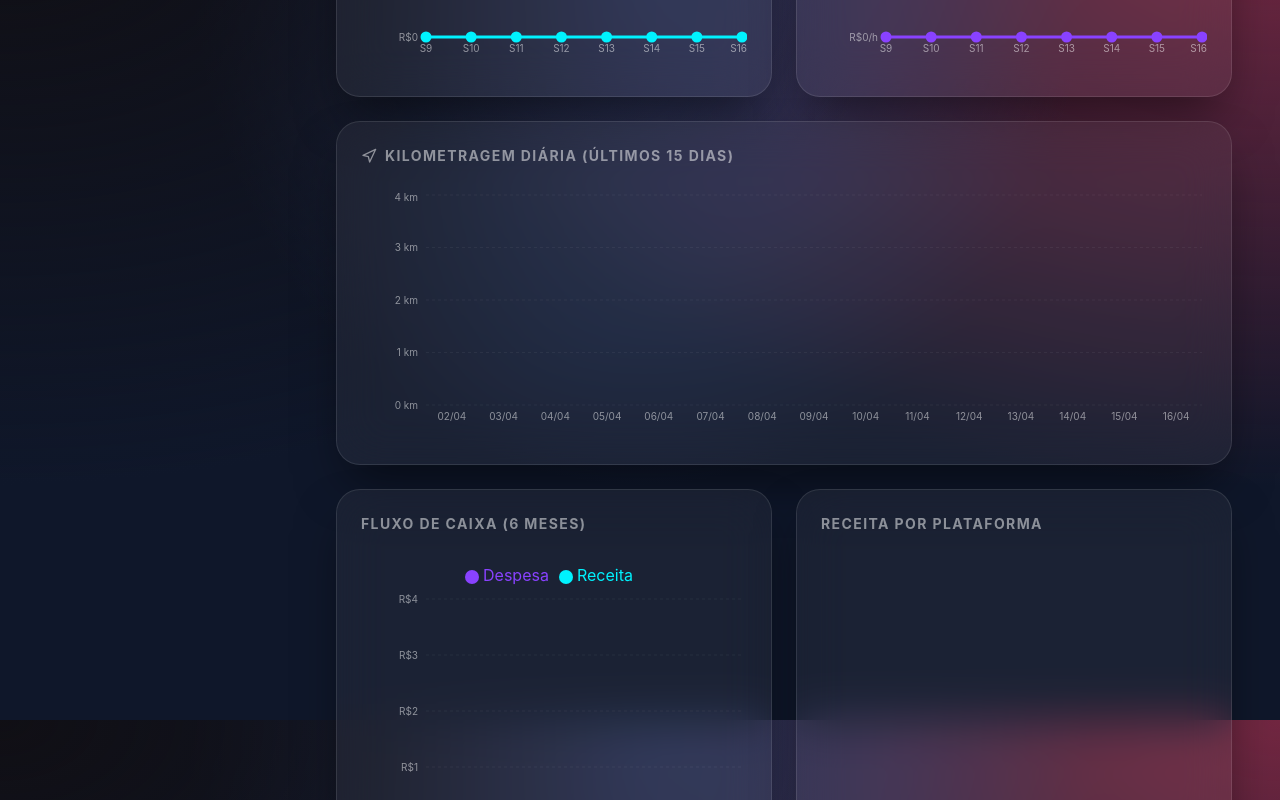
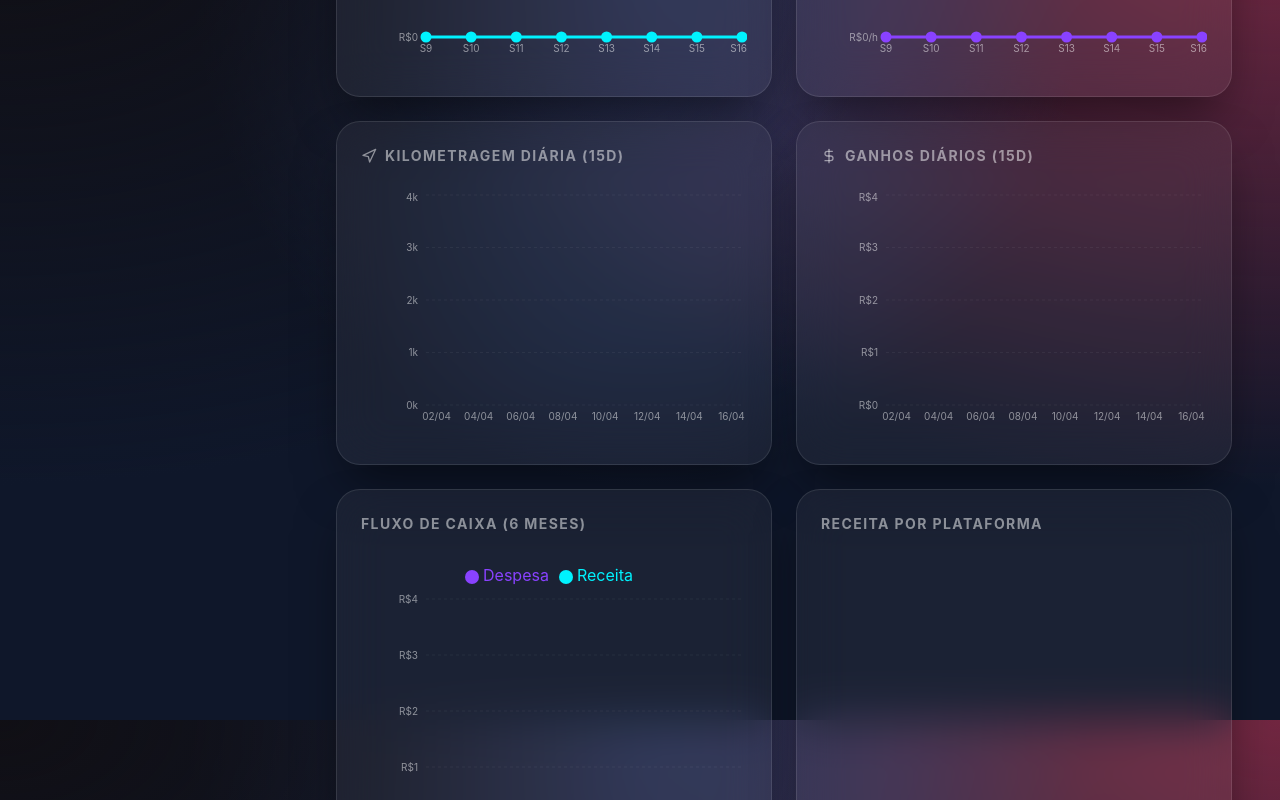
Before and after one commit to geanmarcell/freteapp, a React (Vite) app: page / in a window 1280 px wide. Shown: the part 880-1680 px from the top of the page. Built offline with nearby package versions, Linux system fonts and the light colour scheme.

Commit message:
feat(dashboard): Add daily revenue to trend data
Includes daily kilometers and revenue in the dashboard's 15-day trend data to provide a more comprehensive overview of performance.

```diff
--- a/src/components/Dashboard.tsx
+++ b/src/components/Dashboard.tsx
@@ -212,8 +212,8 @@ export const Dashboard: React.FC<DashboardProps> = ({
     }));
   }, [filteredData]);
 
-  const dailyKmData = useMemo(() => {
-    const data: Record<string, { date: string; km: number }> = {};
+  const dailyTrendData = useMemo(() => {
+    const data: Record<string, { date: string; km: number; revenue: number }> = {};
     const now = new Date();
 
     // Last 15 days
@@ -222,12 +222,13 @@ export const Dashboard: React.FC<DashboardProps> = ({
       d.setDate(now.getDate() - i);
       const key = d.toISOString().split('T')[0];
       const label = d.toLocaleDateString('pt-BR', { day: '2-digit', month: '2-digit' });
-      data[key] = { date: label, km: 0 };
+      data[key] = { date: label, km: 0, revenue: 0 };
     }
 
     filteredData.rides.forEach(r => {
       if (data[r.date]) {
         data[r.date].km += parseFloat(r.distance || '0');
+        data[r.date].revenue += parseFloat(r.netValue || '0');
       }
     });
 
@@ -592,22 +593,45 @@ export const Dashboard: React.FC<DashboardProps> = ({
         </div>
 
         {/* Daily KM Bar Chart */}
-        <div className="glass-card p-6 lg:col-span-2">
+        <div className="glass-card p-6 lg:col-span-1">
           <h3 className="text-sm font-bold uppercase tracking-widest mb-6 text-white/50 flex items-center gap-2">
-            <Navigation size={16} /> Kilometragem Diária (Últimos 15 dias)
+            <Navigation size={16} /> Kilometragem Diária (15d)
           </h3>
           <div className="h-[250px] w-full">
             {isMounted && (
               <ResponsiveContainer width="100%" height="100%">
-                <BarChart data={dailyKmData}>
+                <BarChart data={dailyTrendData}>
                   <CartesianGrid strokeDasharray="3 3" vertical={false} stroke="rgba(255,255,255,0.05)" />
                   <XAxis dataKey="date" axisLine={false} tickLine={false} tick={{fontSize: 10, fill: 'rgba(255,255,255,0.4)'}} />
-                  <YAxis axisLine={false} tickLine={false} tick={{fontSize: 10, fill: 'rgba(255,255,255,0.4)'}} tickFormatter={(val) => `${val} km`} />
+                  <YAxis axisLine={false} tickLine={false} tick={{fontSize: 10, fill: 'rgba(255,255,255,0.4)'}} tickFormatter={(val) => `${val}k`} />
                   <Tooltip
                     contentStyle={{ backgroundColor: 'rgba(15, 23, 42, 0.9)', borderRadius: '12px', border: '1px solid rgba(255,255,255,0.1)', backdropFilter: 'blur(10px)' }}
                     formatter={(val: number) => [`${val.toFixed(1)} km`, 'Distância']}
                   />
                   <Bar dataKey="km" fill="#10b981" radius={[4, 4, 0, 0]} name="KM Rodado" />
+                </BarChart>
+              </ResponsiveContainer>
+            )}
+          </div>
+        </div>
+
+        {/* Daily Revenue Bar Chart */}
+        <div className="glass-card p-6 lg:col-span-1">
+          <h3 className="text-sm font-bold uppercase tracking-widest mb-6 text-white/50 flex items-center gap-2">
+            <DollarSign size={16} /> Ganhos Diários (15d)
+          </h3>
+          <div className="h-[250px] w-full">
+            {isMounted && (
+              <ResponsiveContainer width="100%" height="100%">
+                <BarChart data={dailyTrendData}>
+                  <CartesianGrid strokeDasharray="3 3" vertical={false} stroke="rgba(255,255,255,0.05)" />
+                  <XAxis dataKey="date" axisLine={false} tickLine={false} tick={{fontSize: 10, fill: 'rgba(255,255,255,0.4)'}} />
+                  <YAxis axisLine={false} tickLine={false} tick={{fontSize: 10, fill: 'rgba(255,255,255,0.4)'}} tickFormatter={(val) => `R$${val}`} />
+                  <Tooltip
+                    contentStyle={{ backgroundColor: 'rgba(15, 23, 42, 0.9)', borderRadius: '12px', border: '1px solid rgba(255,255,255,0.1)', backdropFilter: 'blur(10px)' }}
+                    formatter={(val: number) => [formatCurrency(val), 'Ganhos']}
+                  />
+                  <Bar dataKey="revenue" fill="#00f2fe" radius={[4, 4, 0, 0]} name="Receita" />
                 </BarChart>
               </ResponsiveContainer>
             )}
```
